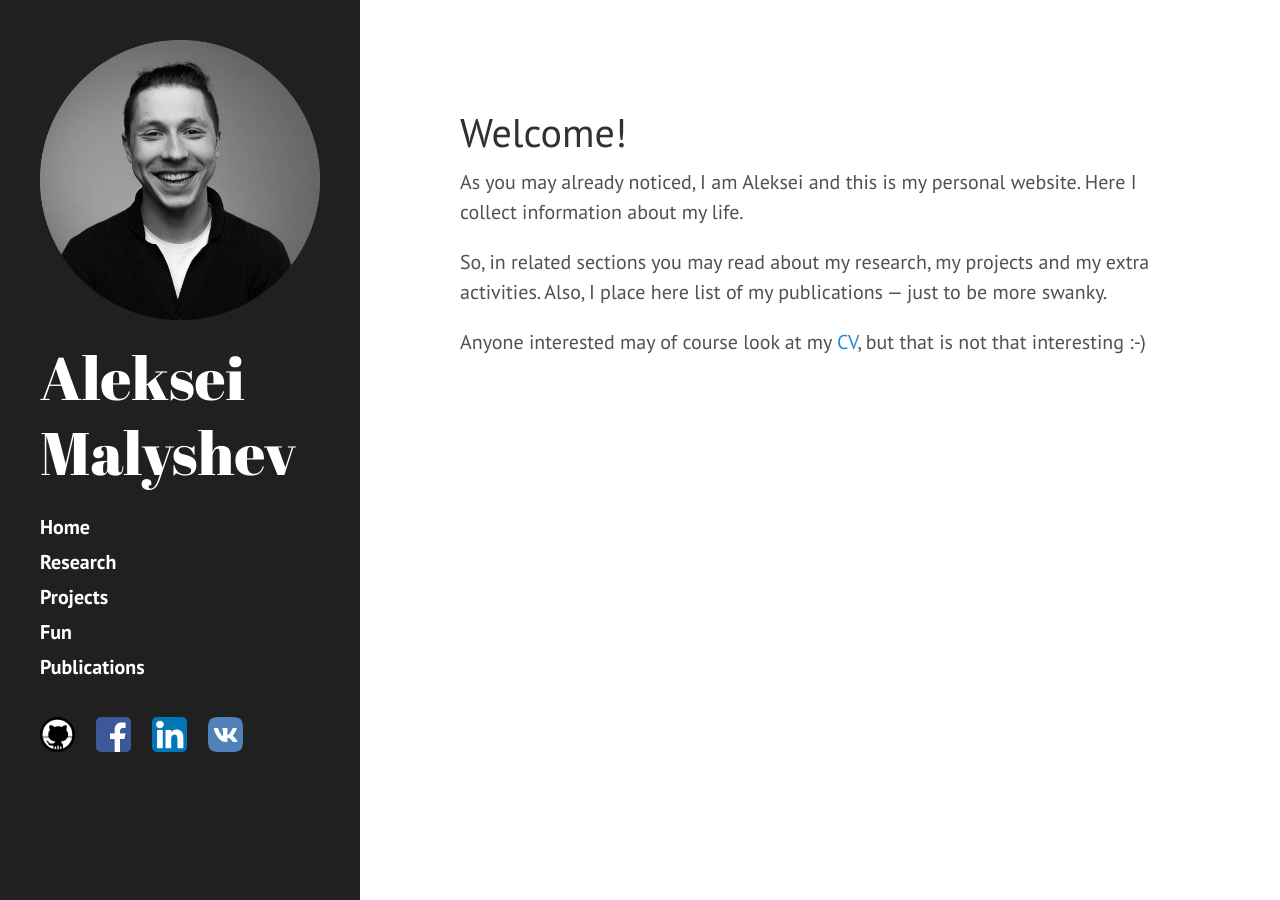
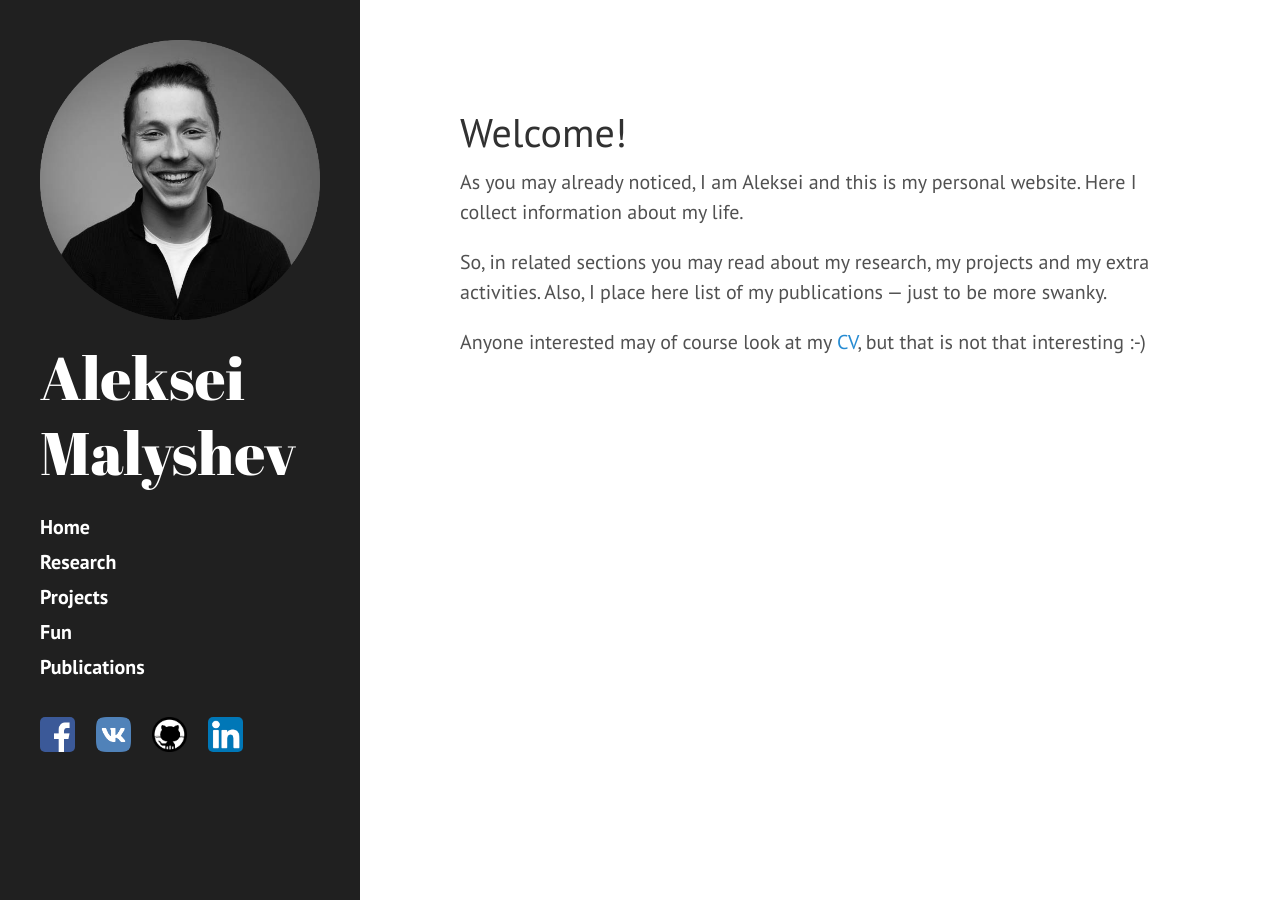
Before and after one commit to Exferro/exferro.github.io, a Jekyll site: the page built from index.html, in a window 1280 px wide. Built offline with Jekyll 4.4.1, drawn with Linux system fonts in a browser that asks for light colours; nearby versions of some CDN libraries; the list of posts is cut into pages by our own code.

Commit message:
Change order of social media icons and make their displaying more stylish

```diff
--- a/_config.yml
+++ b/_config.yml
@@ -34,6 +34,20 @@
   - text: Publications
     url: "/publications"
 
+social_media:
+  - url: "https://facebook.com/exferro"
+    img: facebook.png
+    alt: Facebook
+  - url: "https://vk.com/exferro"
+    img: vk.png
+    alt: VK
+  - url: "https://github.com/exferro"
+    img: github.png
+    alt: GitHub
+  - url: "https://linkedin.com/in/exferro"
+    img: linkedin.png
+    alt: LinkedIn
+
 
 github:
   repo:           https://github.com/Exferro/exferro.github.io
--- a/_includes/sidebar.html
+++ b/_includes/sidebar.html
@@ -27,7 +27,15 @@
     </nav>
 
     <div class="icon-bar">
-      <a href="https://github.com/exferro">
+      {% assign social_media_links = site.social_media %}
+      {% for node in social_media_links %}
+        {% if node.img != null %}
+          <a href="{{ node.url }}">
+            <img src="{{ site.social_media_url }}/{{ node.img }}" alt="{{ node.alt }}" width="35"  height="35"/>
+          </a>
+        {% endif %}
+      {% endfor %}
+<!--       <a href="https://github.com/exferro">
         <img src="{{ site.social_media_url }}/github.png" alt="GitHub" width="35"  height="35"/>
       </a>
       <a href="https://facebook.com/exferro">
@@ -38,7 +46,7 @@
       </a>
       <a href="https://vk.com/exferro">
         <img src="{{ site.social_media_url }}/vk.png" alt="VK" width="35"  height="35"/>
-      </a>
+      </a> -->
     </div>
   </div>
 </div>
```
